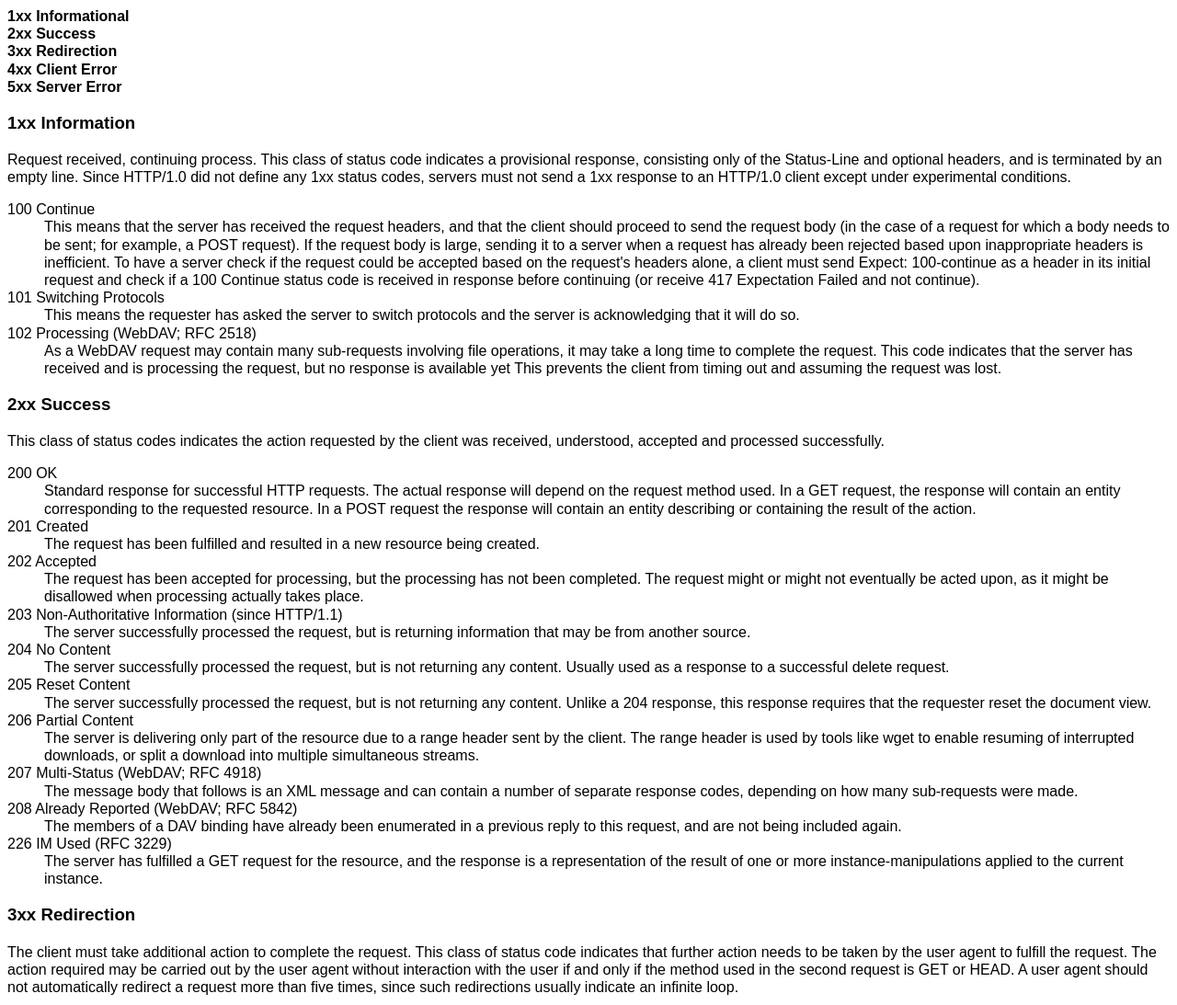
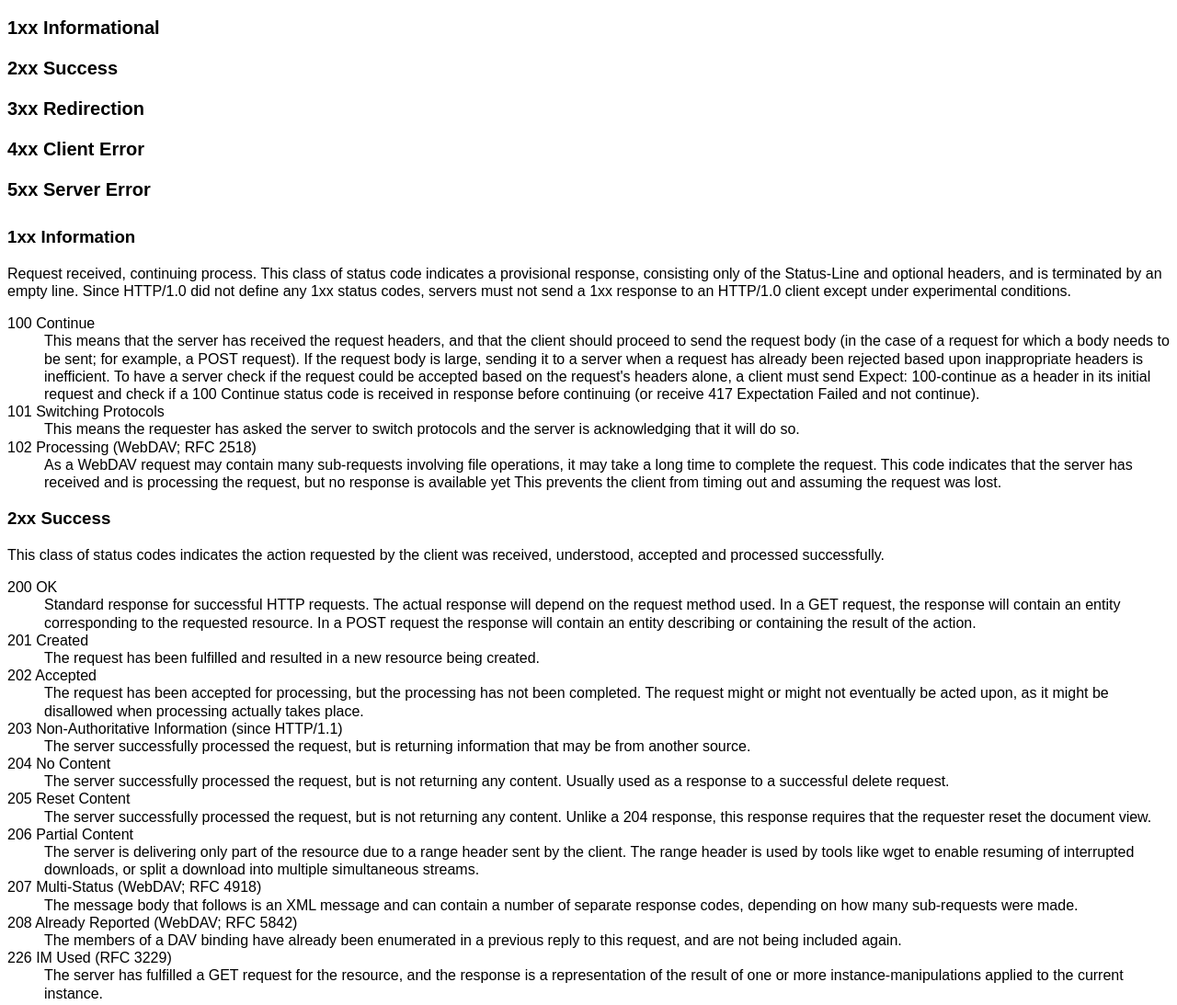
Before and after one commit to jkjd/httpstatus, a plain HTML site: page index.html in a window 1280 px wide. Shown: the top 1093 px of the page at 92% size. Drawn offline with Linux system fonts and the light colour scheme.

Commit message:
changed text

```diff
--- a/style.css
+++ b/style.css
@@ -13,5 +13,7 @@ a:hover {
 }
 
 nav a {
+  font-size: 20px;
   display: block;
+  padding:10px 0;
 }
```
